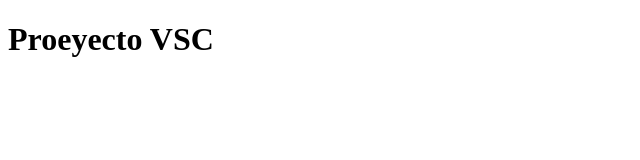
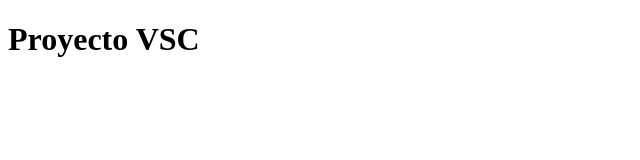
Before and after one commit to Yassin-elg/proyectoVSC, a plain HTML site: page index.html in a window 1280 px wide. Shown: the whole page, without its empty margins (0-640 px from the left). Drawn offline with Linux system fonts and the light colour scheme.

```diff
--- a/index.html
+++ b/index.html
@@ -7,6 +7,6 @@
     <title>Document</title>
 </head>
 <body>
-    <h1>Proeyecto VSC</h1>
+    <h1>Proyecto VSC</h1>
 </body>
 </html>
```
